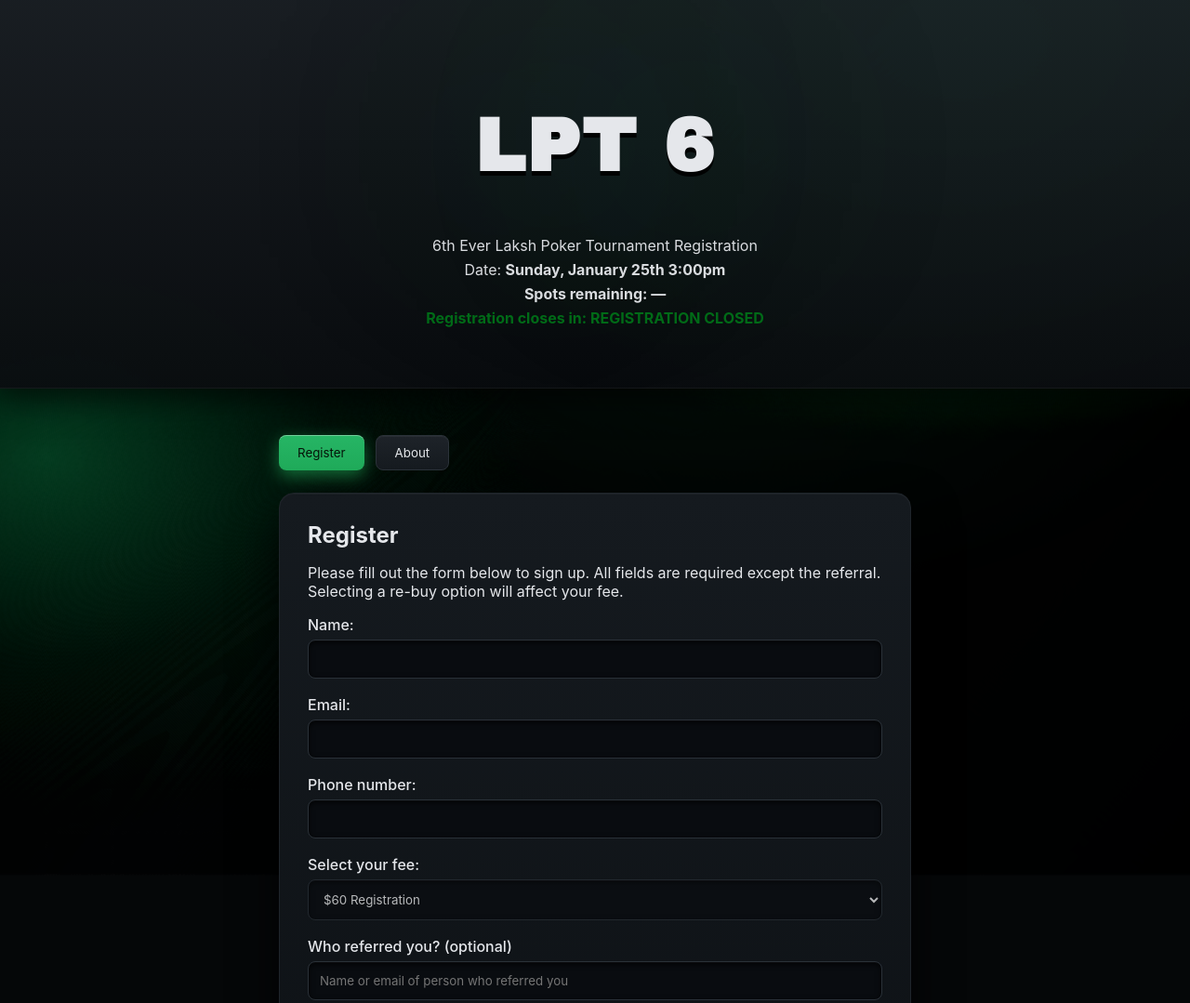
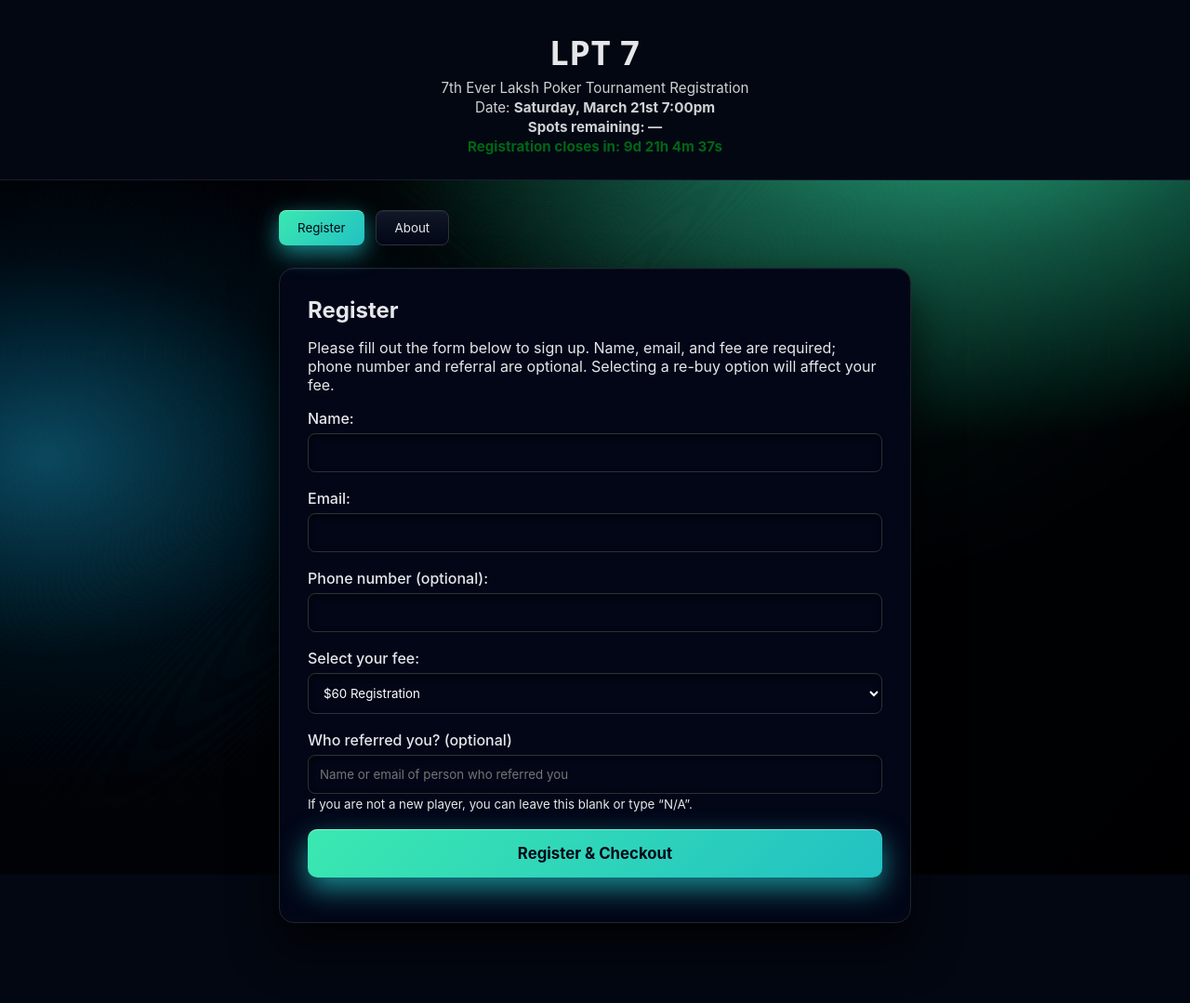
Before and after one commit to LakshmanChelliah/lpt, a plain HTML site: page index.html in a window 1280 px wide. Shown: the top 1079 px of the page at 93% size. Drawn offline with Linux system fonts and the light colour scheme; no server answers.

Commit message:
feat(lpt7): prepare event and tighten registration UX

```diff
--- /dev/null
+++ b/config.js
@@ -0,0 +1,22 @@
+window.EVENT_CONFIG = {
+  name: 'LPT 7',
+  editionLabel: '7th Ever Laksh Poker Tournament Registration',
+  dateDisplay: 'Saturday, March 21st 7:00pm',
+
+  // Registration settings
+  registrationDeadline: '2026-03-21T19:00:00', // Local time: March 21, 2026 7:00 PM
+  maxSpots: 20,
+
+  // Fee options shown in the select dropdown
+  fees: [
+    { value: '60', label: '$60 Registration', amount: 60 },
+    { value: '80', label: '$80 Registration + re-buy', amount: 80 }
+  ],
+
+  // Payment details
+  paymentEmail: 'lakshman.chelliah@gmail.com',
+  referencePrefix: 'LPT 7',
+
+  // Script endpoint (kept here so it can be changed with future events if needed)
+  scriptUrl: 'https://script.google.com/macros/s/AKfycbzOMjf8VX2qoPcAaRX_dNjA1qrz47baiNDzeLAJlelRpxCdX2tpS6nsvlVLgSnPdgAk1A/exec'
+};
--- a/index.html
+++ b/index.html
@@ -18,9 +18,9 @@
 <body>
     <header>
 
-        <h1 id="event-name">LPT 6</h1>
-        <p id="event-description">6th Ever Laksh Poker Tournament Registration</p>
-        <p id="event-date">Date: <strong>Sunday, January 25th 3:00pm</strong></p>
+        <h1 id="event-name">LPT 7</h1>
+        <p id="event-description">7th Ever Laksh Poker Tournament Registration</p>
+        <p id="event-date">Date: <strong>Saturday, March 21st 7:00pm</strong></p>
         <p id="spots-remaining" style="font-weight:bold;">
             Spots remaining: <span id="spots-count">Loading…</span>
         </p>
@@ -38,7 +38,7 @@
         <section id="registration">
             <h2>Register</h2>
             <p>
-                Please fill out the form below to sign up. All fields are required except the referral.
+                Please fill out the form below to sign up. Name, email, and fee are required; phone number and referral are optional.
                 Selecting a re-buy option will affect your fee.
             </p>
 
@@ -54,8 +54,8 @@
                 </div>
 
                 <div class="form-group">
-                    <label for="phone">Phone number:</label>
-                    <input type="tel" id="phone" name="Phone" required />
+                    <label for="phone">Phone number (optional):</label>
+                    <input type="tel" id="phone" name="Phone" />
                 </div>
 
                 <div class="form-group">
@@ -95,7 +95,7 @@
             </div>
 
             <p>
-                LPT 6 is the sixth edition of the Laksh Poker Tournament, bringing together
+                The Laksh Poker Tournament (LPT) brings together
                 friends and competitive players for an organized, high-quality home tournament.
                 Expect structured play, good vibes, and a well-run event.
             </p>
@@ -145,6 +145,7 @@
         </p>
     </footer>
 
+    <script src="config.js"></script>
     <script src="script.js"></script>
 </body>
 </html>
--- a/script.js
+++ b/script.js
@@ -1,11 +1,49 @@
-const SCRIPT_URL = 'https://script.google.com/macros/s/AKfycbzOMjf8VX2qoPcAaRX_dNjA1qrz47baiNDzeLAJlelRpxCdX2tpS6nsvlVLgSnPdgAk1A/exec';
-const REGISTRATION_DEADLINE = new Date('2026-01-24T21:00:00');
-const MAX_SPOTS = 20;
+const EVENT = window.EVENT_CONFIG || {};
+const SCRIPT_URL =
+  EVENT.scriptUrl ||
+  'https://script.google.com/macros/s/AKfycbzOMjf8VX2qoPcAaRX_dNjA1qrz47baiNDzeLAJlelRpxCdX2tpS6nsvlVLgSnPdgAk1A/exec';
+const REGISTRATION_DEADLINE = new Date(EVENT.registrationDeadline || '2026-03-21T19:00:00');
+const MAX_SPOTS = EVENT.maxSpots || 20;
 
 document.addEventListener('DOMContentLoaded', () => {
   const countdownEl = document.getElementById('countdown');
   const form = document.getElementById('registration-form');
   const submitBtn = form.querySelector('button[type="submit"]');
+  const feeSelect = document.getElementById('fee');
+
+  // -------- APPLY CONFIG TO UI --------
+  if (EVENT.name) {
+    const nameEl = document.getElementById('event-name');
+    if (nameEl) nameEl.innerText = EVENT.name;
+  }
+
+  if (EVENT.editionLabel) {
+    const descEl = document.getElementById('event-description');
+    if (descEl) descEl.innerText = EVENT.editionLabel;
+  }
+
+  if (EVENT.dateDisplay) {
+    const dateEl = document.getElementById('event-date');
+    if (dateEl) {
+      const strong = dateEl.querySelector('strong');
+      if (strong) strong.innerText = EVENT.dateDisplay;
+    }
+  }
+
+  if (EVENT.paymentEmail) {
+    const payEmailEl = document.getElementById('pay-email');
+    if (payEmailEl) payEmailEl.innerText = EVENT.paymentEmail;
+  }
+
+  if (Array.isArray(EVENT.fees) && feeSelect) {
+    feeSelect.innerHTML = '';
+    EVENT.fees.forEach(fee => {
+      const opt = document.createElement('option');
+      opt.value = String(fee.value);
+      opt.textContent = fee.label;
+      feeSelect.appendChild(opt);
+    });
+  }
 
     // -------- TAB SWITCHING --------
     document.querySelectorAll('.tab-btn').forEach(btn => {
@@ -110,9 +148,18 @@
     const phone = document.getElementById('phone').value;
     const fee = document.getElementById('fee').value;
     const referral = document.getElementById('referral').value || '';
-    const amount = fee === '80' ? 80 : 60;
+    let amount = 60;
+    if (Array.isArray(EVENT.fees)) {
+      const feeConfig = EVENT.fees.find(f => String(f.value) === fee);
+      if (feeConfig && typeof feeConfig.amount === 'number') {
+        amount = feeConfig.amount;
+      }
+    } else if (fee === '80') {
+      amount = 80;
+    }
 
-    const reference = `LPT 6 – ${name}`;
+    const referencePrefix = EVENT.referencePrefix || 'LPT 7';
+    const reference = `${referencePrefix} – ${name}`;
 
     const payload = new URLSearchParams({
       Name: name,
--- a/style.css
+++ b/style.css
@@ -9,7 +9,7 @@
   margin: 0;
   min-height: 100vh;
   color: #e5e7eb;
-  background: #050708;
+  background: #030711;
   position: relative;
   overflow-x: hidden;
 }
@@ -23,14 +23,14 @@
   background:
     radial-gradient(
       900px 600px at 75% 20%,
-      rgba(31, 170, 89, 0.65),
-      rgba(31, 170, 89, 0.3) 35%,
+      rgba(62, 232, 176, 0.7),
+      rgba(62, 232, 176, 0.3) 35%,
       transparent 70%
     ),
     radial-gradient(
       700px 500px at 20% 60%,
-      rgba(22, 120, 70, 0.45),
-      rgba(10, 40, 25, 0.45) 40%,
+      rgba(34, 144, 184, 0.45),
+      rgba(8, 32, 44, 0.5) 40%,
       transparent 75%
     ),
     linear-gradient(
@@ -94,7 +94,7 @@
   background:
     radial-gradient(
       800px 500px at 60% 40%,
-      rgba(31,170,89,0.25),
+      rgba(62,232,176,0.25),
       transparent 70%
     );
 
@@ -112,34 +112,32 @@
 /* ===== Header ===== */
 header {
   text-align: center;
-  padding: 60px 20px;
-  background:
-    linear-gradient(180deg, rgba(26,31,36,0.95), rgba(10,13,16,0.95));
-  box-shadow:
-    inset 0 -1px 0 rgba(255,255,255,0.05),
-    0 10px 30px rgba(0,0,0,0.6);
+  padding: 32px 20px 24px;
+  background: #030711;
+  border-bottom: 1px solid rgba(148,163,184,0.15);
 }
 
 
 
 header h1 {
-  font-family: 'Archivo Black', sans-serif;
-  font-size: 5rem;
-  letter-spacing: 2px;
-  text-shadow:
-    0 5px 0 rgba(0,0,0,0.9),
-    0 5px 300px rgba(31,170,89,0.6);
+  font-family: system-ui, -apple-system, BlinkMacSystemFont, "Segoe UI", sans-serif;
+  font-size: 2.25rem;
+  font-weight: 650;
+  letter-spacing: 0.02em;
+  text-shadow: none;
+  margin: 0 0 4px;
 }
 
 header p {
-  margin: 6px 0;
-  opacity: 0.95;
+  margin: 2px 0;
+  opacity: 0.9;
+  font-size: 0.95rem;
 }
 
 /* ===== Layout ===== */
 main {
   max-width: 720px;
-  margin: 50px auto;
+  margin: 32px auto 48px;
   padding: 0 20px;
 }
 
@@ -152,7 +150,7 @@
 
 .tab-btn {
   padding: 10px 20px;
-  background: linear-gradient(180deg, #1e2329, #151a1f);
+  background: linear-gradient(180deg, #111827, #020617);
   color: #e5e7eb;
   border: 1px solid #2b3239;
   border-radius: 8px;
@@ -161,18 +159,18 @@
 }
 
 .tab-btn.active {
-  background: linear-gradient(180deg, #26b565, #1faa59);
-  color: #061309;
+  background: linear-gradient(135deg, #3be8b0, #22c1c3);
+  color: #020617;
   border: none;
   box-shadow:
-    0 6px 18px rgba(31,170,89,0.6),
+    0 8px 24px rgba(34,193,195,0.7),
     inset 0 1px 0 rgba(255,255,255,0.35);
 }
 
 /* ===== Card Sections ===== */
 section {
   background:
-    linear-gradient(180deg, #151a1f, #0e1216);
+    linear-gradient(180deg, #020617, #020617);
   padding: 30px;
   border-radius: 16px;
 
@@ -208,7 +206,7 @@
   border-radius: 8px;
 
   /* Inset / pressed look */
-  background: #090c10;
+  background: #020617;
   border: 1px solid #2a3138;
   color: #ffffff;
 
@@ -220,7 +218,7 @@
 input:focus,
 select:focus {
   outline: none;
-  border-color: #1faa59;
+  border-color: #3be8b0;
 }
 
 /* ===== CTA Button ===== */
@@ -231,14 +229,14 @@
   font-size: 1.05rem;
   font-weight: 700;
 
-  background: linear-gradient(180deg, #2bd173, #1faa59);
-  color: #04140a;
+  background: linear-gradient(135deg, #3be8b0, #22c1c3);
+  color: #020617;
   border: none;
   cursor: pointer;
 
   /* TRUE 3D */
   box-shadow:
-    0 12px 30px rgba(31,170,89,0.7),
+    0 12px 30px rgba(34,193,195,0.7),
     inset 0 1px 0 rgba(255,255,255,0.4);
 }
 
@@ -264,9 +262,9 @@
 
 /* ===== Payment Screen Highlight ===== */
 #payment-screen {
-  border: 2px solid #a33;
+  border: 2px solid #ef4444;
   background:
-    linear-gradient(180deg, #1b0d0d, #120707);
+    linear-gradient(180deg, #1f0a0a, #110404);
 }
 
 /* ===== Footer ===== */
@@ -277,6 +275,6 @@
 }
 
 footer a {
-  color: #1faa59;
+  color: #3be8b0;
   text-decoration: none;
 }
```
